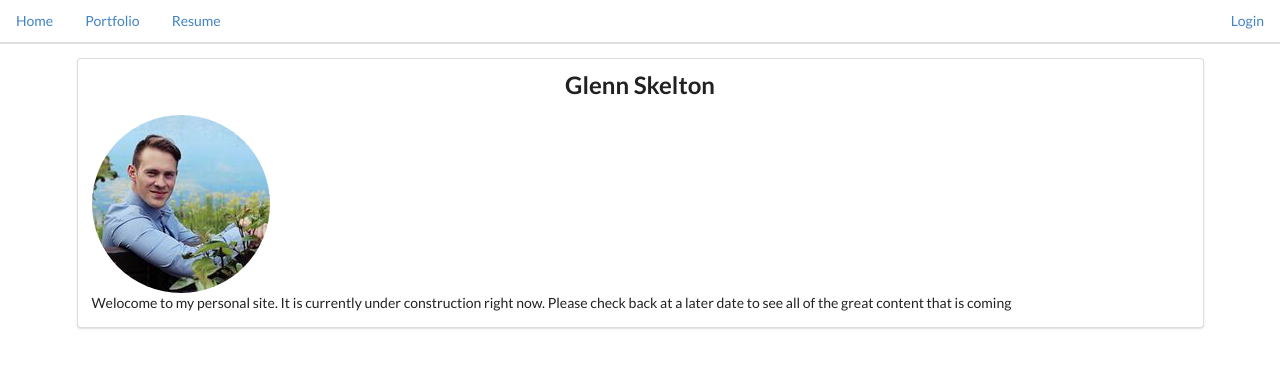
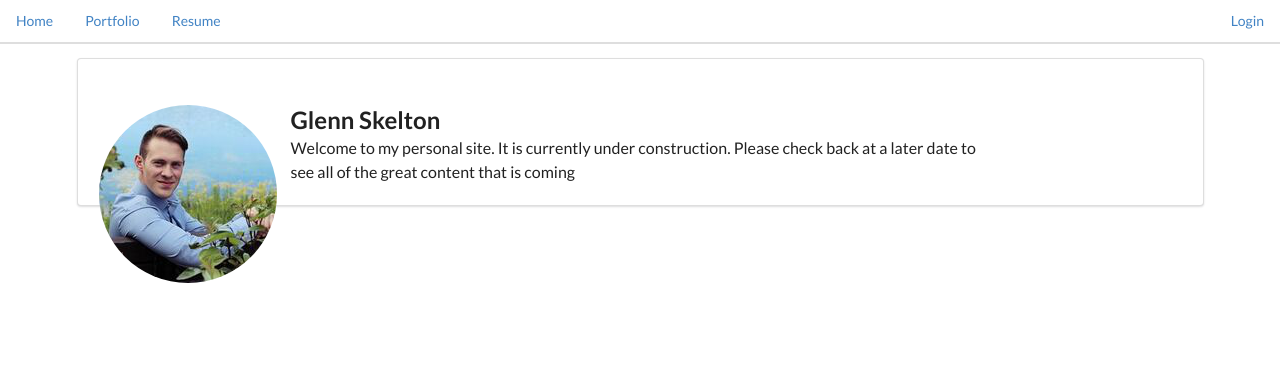
Before and after one commit to Glenn-S/glennskelton, a React (Create React App) app: page /home in a window 1280 px wide. Shown: the top 368 px of the page. Built offline with nearby package versions, Linux system fonts and the light colour scheme.

Commit message:
Made tweaks to temp home page for playing around

```diff
--- a/src/pages/Home/index.js
+++ b/src/pages/Home/index.js
@@ -8,16 +8,18 @@ export default class Home extends React.Component {
   render() {
     return (
       <div className="ui container">
-        <div className="ui segment">
-          <h2 className="ui center aligned header">
-            Glenn Skelton
-          </h2>
-          <img src={headshot} className="ui circular image" />
-          <div className="ui center aligned">
-            <p>
-              Welocome to my personal site. It is currently under construction right now. Please check back at a later date to see
+        <div className="ui padded segment">
+          <div className="ui container">
+            <img src={headshot} className="ui left floated circular image" />
+            <h2 className="ui header">
+              Glenn Skelton
+            </h2>
+          </div>
+          <div className="ui container">
+            <div className="ui raised text container">
+              Welcome to my personal site. It is currently under construction. Please check back at a later date to see
               all of the great content that is coming
-            </p>
+            </div>
           </div>
         </div>
       </div>
```
